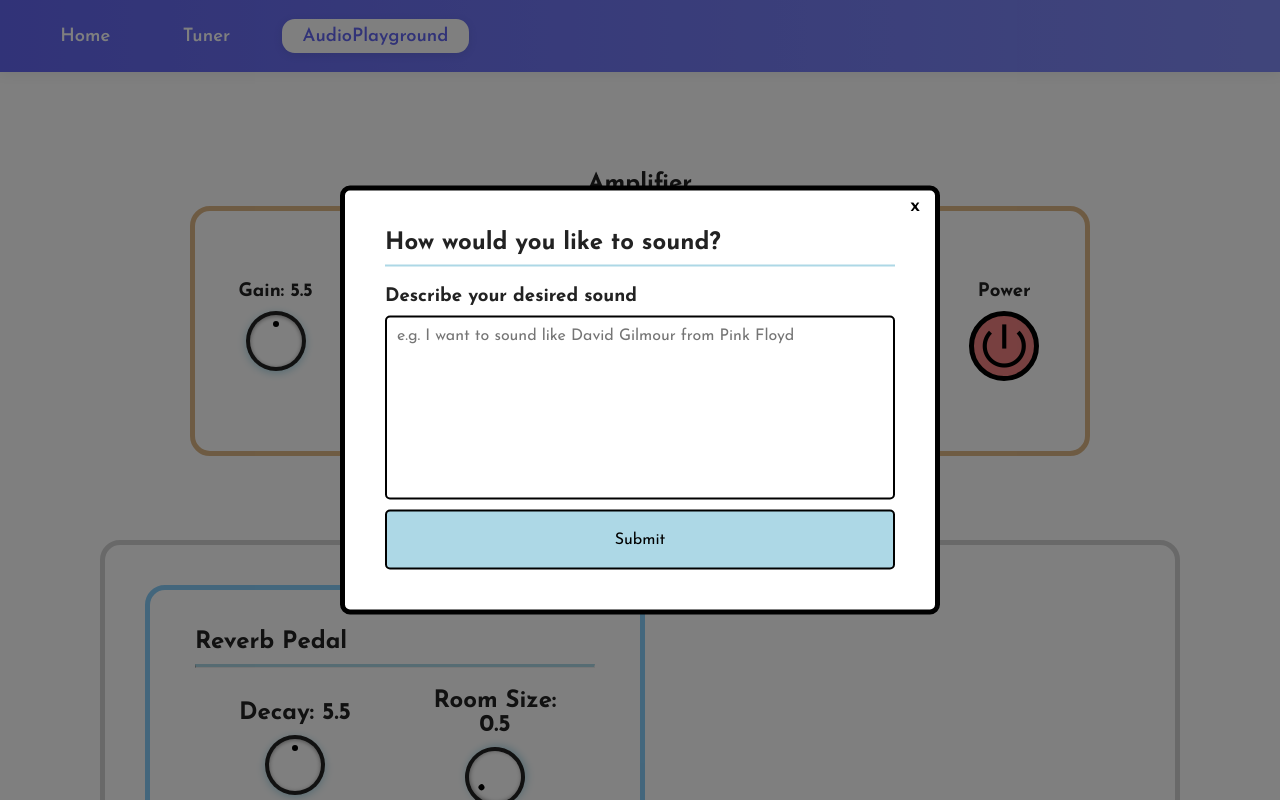
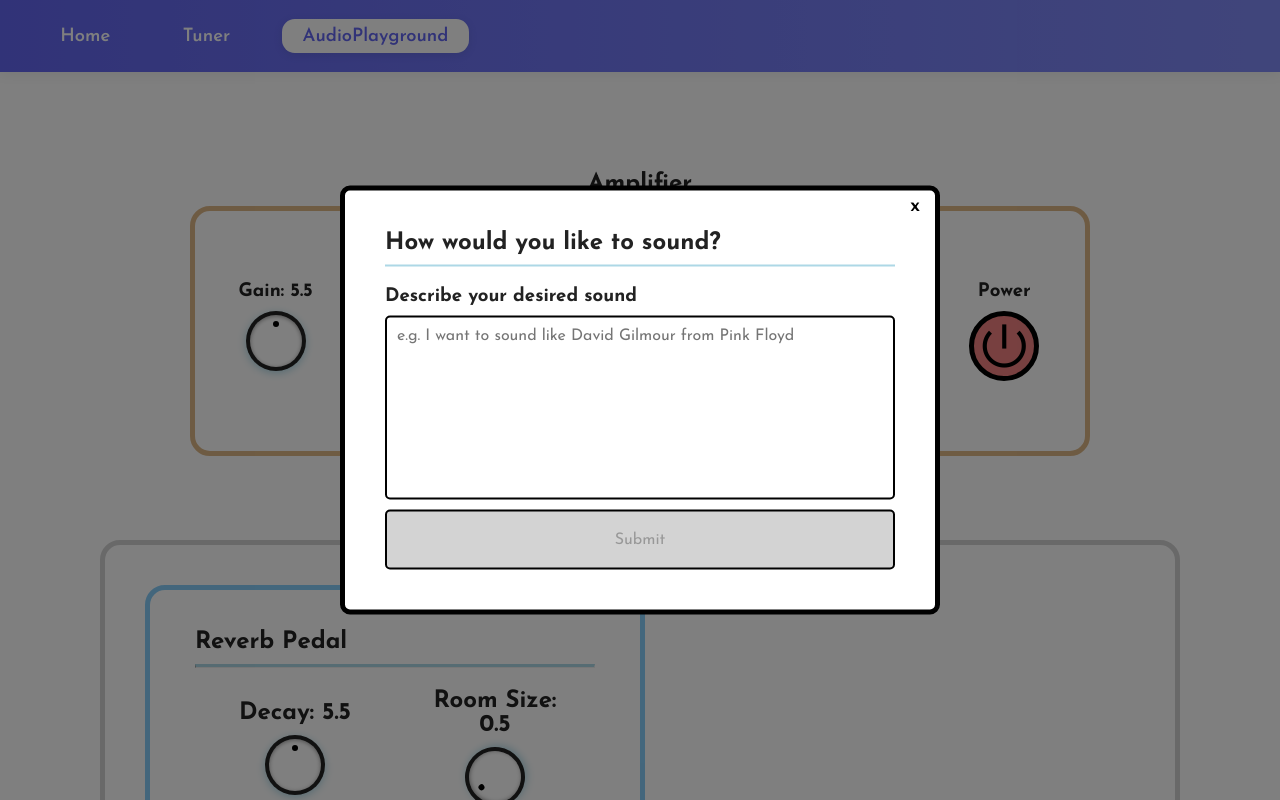
Before and after one commit to maksymilianPadalak/cloud, a Vue app: page /audio-playground in a window 1280 px wide. Both pictures are taken after a click on the element "network_intelligence". Shown: the top 800 px of the page. Built offline with nearby package versions, Linux system fonts and the light colour scheme; no server answers.

Commit message:
Creat form content component

```diff
--- a/src/components/AiModal/AiModal.vue
+++ b/src/components/AiModal/AiModal.vue
@@ -3,38 +3,18 @@
   <div :class="$style.overlay" @click="emit('close')">
     <div :class="$style.modalContent" @click.stop>
       <button :class="$style.closeButton" @click="emit('close')">x</button>
-      <h2 :class="$style.title">How would you like to sound?</h2>
-      <hr :class="$style.horizontalLine" />
-      <div :class="$style.inputWrapper">
-        <h3>Describe your desired sound</h3>
-        <textarea
-          :class="$style.textarea"
-          placeholder="e.g. I want to sound like David Gilmour from Pink Floyd"
-          rows="10"
-          v-model="prompt"
-          @keydown.enter.stop.prevent="handleClick"
-        />
-        <button :class="$style.submitButton" @click="handleClick" :disabled="loading">
-          {{ loading ? 'Loading...' : 'Submit' }}
-        </button>
-      </div>
+      <FormContent @submit="emit('close')" />
     </div>
   </div>
 </template>
 
 <script setup lang="ts">
-import { useAmplifier } from '@/composables/useAmplifier'
-import { askGrok } from '@/utils/ai/askGrok/askGrok'
-import { onMounted, onUnmounted, ref } from 'vue'
+import { onMounted, onUnmounted } from 'vue'
+import FormContent from './subcomponents/FormContent'
 
 const emit = defineEmits<{
   (e: 'close'): void
 }>()
-
-const { amplifierProcessor } = useAmplifier()
-
-const loading = ref(false)
-const prompt = ref('')
 
 const handleEscapeKey = (event: KeyboardEvent) => {
   if (event.key === 'Escape') {
@@ -49,20 +29,6 @@ onMounted(() => {
 onUnmounted(() => {
   document.removeEventListener('keydown', handleEscapeKey)
 })
-
-const handleClick = async () => {
-  //TODO: handle errors
-  loading.value = true
-  const newAmplifierParams = await askGrok(prompt.value)
-  loading.value = false
-
-  amplifierProcessor.params.bass = newAmplifierParams.bass
-  amplifierProcessor.params.mid = newAmplifierParams.mid
-  amplifierProcessor.params.treble = newAmplifierParams.treble
-  amplifierProcessor.params.gain = newAmplifierParams.gain
-
-  emit('close')
-}
 </script>
 
 <style module>
@@ -102,38 +68,4 @@ const handleClick = async () => {
   border-radius: 50%;
   padding: 5px;
 }
-
-.title {
-  margin: auto;
-}
-
-.horizontalLine {
-  border: 1px solid lightblue;
-  margin: 10px 0 20px 0;
-}
-
-.inputWrapper {
-  display: flex;
-  flex-direction: column;
-  gap: 10px;
-}
-
-.textarea {
-  border: 2px solid black;
-  border-radius: 5px;
-  padding: 10px;
-  font-size: 16px;
-  font-family: inherit;
-  resize: none;
-}
-
-.submitButton {
-  background-color: lightblue;
-  border: 2px solid black;
-  border-radius: 5px;
-  padding: 20px;
-  font-size: 16px;
-  font-family: inherit;
-  cursor: pointer;
-}
 </style>
--- /dev/null
+++ b/src/components/AiModal/subcomponents/FormContent/FormContent.vue
@@ -0,0 +1,113 @@
+<template>
+  <div>
+    <h2 :class="$style.title">How would you like to sound?</h2>
+    <hr :class="$style.horizontalLine" />
+    <div :class="$style.inputWrapper">
+      <h3>Describe your desired sound</h3>
+      <textarea
+        :class="$style.textarea"
+        placeholder="e.g. I want to sound like David Gilmour from Pink Floyd"
+        rows="10"
+        v-model="prompt"
+        @keydown.enter.stop.prevent="handleEnterKey"
+      />
+      <button
+        :class="[
+          $style.submitButton,
+          {
+            [$style.disabled]: disabled,
+          },
+        ]"
+        @click="submitForm"
+        :disabled="disabled"
+      >
+        {{ loading ? `Loading${'.'.repeat(loadingDots)}` : 'Submit' }}
+      </button>
+    </div>
+  </div>
+</template>
+
+<script setup lang="ts">
+import { useAmplifier } from '@/composables/useAmplifier'
+import { askGrok } from '@/utils/ai/askGrok/askGrok'
+import { computed, ref } from 'vue'
+
+const emit = defineEmits<{
+  (e: 'submit'): void
+}>()
+
+const { amplifierProcessor } = useAmplifier()
+
+const loading = ref(false)
+const prompt = ref('')
+const disabled = computed(() => loading.value || prompt.value.length === 0)
+
+const handleEnterKey = () => {
+  if (!disabled.value) {
+    submitForm()
+  }
+}
+
+const loadingDots = ref(0)
+
+const submitForm = async () => {
+  //TODO: handle errors
+  loading.value = true
+
+  const interval = setInterval(() => {
+    loadingDots.value = (loadingDots.value + 1) % 4
+  }, 300)
+
+  const newAmplifierParams = await askGrok(prompt.value)
+  loading.value = false
+  clearInterval(interval)
+
+  amplifierProcessor.params.bass = newAmplifierParams.bass
+  amplifierProcessor.params.mid = newAmplifierParams.mid
+  amplifierProcessor.params.treble = newAmplifierParams.treble
+  amplifierProcessor.params.gain = newAmplifierParams.gain
+
+  emit('submit')
+}
+</script>
+
+<style module>
+.title {
+  margin: auto;
+}
+
+.horizontalLine {
+  border: 1px solid lightblue;
+  margin: 10px 0 20px 0;
+}
+
+.inputWrapper {
+  display: flex;
+  flex-direction: column;
+  gap: 10px;
+}
+
+.textarea {
+  border: 2px solid black;
+  border-radius: 5px;
+  padding: 10px;
+  font-size: 16px;
+  font-family: inherit;
+  resize: none;
+}
+
+.submitButton {
+  background-color: lightblue;
+  border: 2px solid black;
+  border-radius: 5px;
+  padding: 20px;
+  font-size: 16px;
+  font-family: inherit;
+  cursor: pointer;
+}
+
+.disabled {
+  background-color: lightgray;
+  cursor: not-allowed;
+}
+</style>
--- /dev/null
+++ b/src/components/AiModal/subcomponents/FormContent/index.ts
@@ -0,0 +1 @@
+export { default } from './FormContent.vue'
--- /dev/null
+++ b/src/components/FormContent/FormContent.vue
@@ -0,0 +1,113 @@
+<template>
+  <div>
+    <h2 :class="$style.title">How would you like to sound?</h2>
+    <hr :class="$style.horizontalLine" />
+    <div :class="$style.inputWrapper">
+      <h3>Describe your desired sound</h3>
+      <textarea
+        :class="$style.textarea"
+        placeholder="e.g. I want to sound like David Gilmour from Pink Floyd"
+        rows="10"
+        v-model="prompt"
+        @keydown.enter.stop.prevent="handleEnterKey"
+      />
+      <button
+        :class="[
+          $style.submitButton,
+          {
+            [$style.disabled]: disabled,
+          },
+        ]"
+        @click="submitForm"
+        :disabled="disabled"
+      >
+        {{ loading ? `Loading${'.'.repeat(loadingDots)}` : 'Submit' }}
+      </button>
+    </div>
+  </div>
+</template>
+
+<script setup lang="ts">
+import { useAmplifier } from '@/composables/useAmplifier'
+import { askGrok } from '@/utils/ai/askGrok/askGrok'
+import { computed, ref } from 'vue'
+
+const emit = defineEmits<{
+  (e: 'submit'): void
+}>()
+
+const { amplifierProcessor } = useAmplifier()
+
+const loading = ref(false)
+const prompt = ref('')
+const disabled = computed(() => loading.value || prompt.value.length === 0)
+
+const handleEnterKey = () => {
+  if (!disabled.value) {
+    submitForm()
+  }
+}
+
+const loadingDots = ref(0)
+
+const submitForm = async () => {
+  //TODO: handle errors
+  loading.value = true
+
+  const interval = setInterval(() => {
+    loadingDots.value = (loadingDots.value + 1) % 4
+  }, 300)
+
+  const newAmplifierParams = await askGrok(prompt.value)
+  loading.value = false
+  clearInterval(interval)
+
+  amplifierProcessor.params.bass = newAmplifierParams.bass
+  amplifierProcessor.params.mid = newAmplifierParams.mid
+  amplifierProcessor.params.treble = newAmplifierParams.treble
+  amplifierProcessor.params.gain = newAmplifierParams.gain
+
+  emit('submit')
+}
+</script>
+
+<style module>
+.title {
+  margin: auto;
+}
+
+.horizontalLine {
+  border: 1px solid lightblue;
+  margin: 10px 0 20px 0;
+}
+
+.inputWrapper {
+  display: flex;
+  flex-direction: column;
+  gap: 10px;
+}
+
+.textarea {
+  border: 2px solid black;
+  border-radius: 5px;
+  padding: 10px;
+  font-size: 16px;
+  font-family: inherit;
+  resize: none;
+}
+
+.submitButton {
+  background-color: lightblue;
+  border: 2px solid black;
+  border-radius: 5px;
+  padding: 20px;
+  font-size: 16px;
+  font-family: inherit;
+  cursor: pointer;
+}
+
+.disabled {
+  background-color: lightgray;
+  cursor: not-allowed;
+}
+</style>
--- /dev/null
+++ b/src/components/FormContent/index.ts
@@ -0,0 +1 @@
+export { default } from './FormContent.vue'
```
